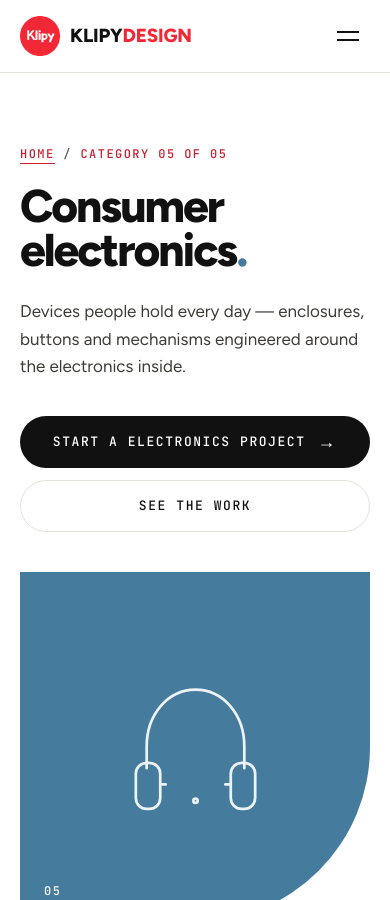
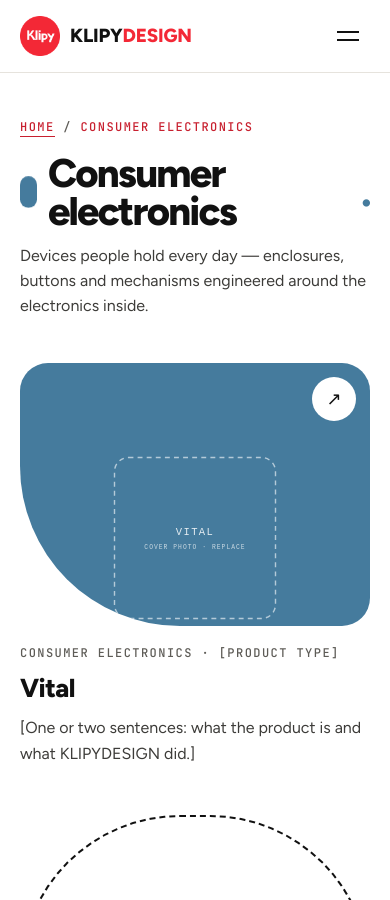
Before and after one commit to guy528/klipydesign-website, a Jekyll site: the page built from consumer-electronics/index.html, in a window 390 px wide and 900 px high. Built offline with Jekyll 4.4.1, drawn with Linux system fonts in a browser that asks for light colours; some of the changed text lies outside the part shown.

Commit message:
Category pages show products first; livelier hero capsules
- Category pages: products directly under the breadcrumb and title,
  'What we design' moved below
- Hero capsules: gentle float, wave morph with bounce and squash,
  3D tilt toward the cursor, light sheen on hover
- All motion off for visitors who prefer reduced motion

Co-Authored-By: Claude Opus 5.5 <noreply@anthropic.com>
Claude-Session: https://claude.ai/code/session_01FDrXdrNQE49HaWyKezdKsz

```diff
--- a/assets/css/style.css
+++ b/assets/css/style.css
@@ -468,3 +468,36 @@ a.pcard__panel{display:grid;text-decoration:none;color:var(--ink)}
 /* project cover photos keep their own shape (no forced 16:9 crop) */
 .proj-cover__panel.is-photo{aspect-ratio:auto;max-height:92vh}
 .proj-cover__panel.is-photo img{height:100%;max-height:92vh;object-position:var(--pos,50% 50%)}
+
+/* =========================================================
+   Category pages: products first
+   ========================================================= */
+.cat-top{padding:clamp(28px,5vh,56px) 0 clamp(72px,10vh,120px)}
+.cat-top__head{display:grid;grid-template-columns:minmax(0,1fr) minmax(0,1fr);gap:clamp(24px,5vw,80px);align-items:end;margin:18px 0 clamp(32px,5vh,52px)}
+.cat-top__title{display:flex;align-items:center;gap:.28em;font-size:clamp(40px,6vw,80px);line-height:.95;font-weight:800;letter-spacing:-.045em;color:var(--ink-1)}
+.cat-top__intro{font-size:clamp(16px,1.3vw,19px);line-height:1.55;color:var(--ink-2);max-width:40ch;justify-self:end}
+.cat-badge{display:inline-block;flex:none;width:.42em;height:.8em;border-radius:999px;background:var(--c);animation:badgeBreathe 3.2s ease-in-out infinite}
+@keyframes badgeBreathe{0%,100%{transform:scaleY(1)}50%{transform:scaleY(.72)}}
+@media (max-width:900px){
+  .cat-top__head{grid-template-columns:1fr;gap:14px}
+  .cat-top__intro{justify-self:start}
+}
+
+/* =========================================================
+   Hero capsules: floating, wave morph, 3D tilt, sheen
+   ========================================================= */
+:root{--morph:cubic-bezier(.68,-0.18,.27,1.18)}       /* a little bounce on every morph */
+.hero__mosaic{perspective:1400px}
+.mosaic{transform:rotateX(var(--rx,0deg)) rotateY(var(--ry,0deg));transform-style:preserve-3d;transition:transform .6s var(--ease)}
+.is-ready .tile{animation:tileFloat 6s ease-in-out infinite;animation-delay:calc(var(--i,0) * -1.2s)}
+@keyframes tileFloat{0%,100%{translate:0 0}50%{translate:0 -9px}}
+.mosaic.is-morphing .tile{animation:tileFloat 6s ease-in-out infinite,tileSquash .9s var(--ease) var(--d,0s) both;animation-delay:calc(var(--i,0) * -1.2s),var(--d,0s)}
+@keyframes tileSquash{0%{scale:1}35%{scale:.9 1.06}70%{scale:1.04 .97}100%{scale:1}}
+.mosaic.has-hover .tile{animation-play-state:paused}
+.tile::after{content:"";position:absolute;inset:0;pointer-events:none;background:linear-gradient(115deg,transparent 35%,rgba(255,255,255,.38) 50%,transparent 65%);transform:translateX(-130%)}
+.tile.is-hover::after{transform:translateX(130%);transition:transform 1s var(--ease)}
+@media (prefers-reduced-motion:reduce){
+  .is-ready .tile,.mosaic.is-morphing .tile{animation:none}
+  .mosaic{transform:none}
+  .cat-badge{animation:none}
+}
--- a/assets/js/main.js
+++ b/assets/js/main.js
@@ -81,7 +81,7 @@
       b.type = 'button';
       b.setAttribute('aria-label', `Show the ${l.name} layout`);
       b.innerHTML = '<i></i>';
-      b.addEventListener('click', () => { current = i; render(); restart(); });
+      b.addEventListener('click', () => { morphTo(i); restart(); });
       dotsEl.appendChild(b);
       return b;
     });
@@ -106,7 +106,23 @@
       nameEl.textContent = LAYOUTS[current].name;
       dots.forEach((d, i) => d.setAttribute('aria-current', i === current));
     }
-    function next() { current = (current + 1) % LAYOUTS.length; render(); }
+    // Wave morph: each capsule starts a beat after the previous one, with a little squash
+    function morphTo(n) {
+      current = n;
+      if (!reduce) {
+        tiles.forEach((t, i) => {
+          const d = i * 0.07 + 's';
+          t.style.transitionDelay = `${d},${d},${d},${d},${d},0s,0s,0s`;
+          t.style.setProperty('--d', d);
+        });
+        mosaic.classList.remove('is-morphing'); void mosaic.offsetWidth; mosaic.classList.add('is-morphing');
+        clearTimeout(morphT);
+        morphT = setTimeout(() => { mosaic.classList.remove('is-morphing'); tiles.forEach((t) => { t.style.transitionDelay = ''; }); }, 1500);
+      }
+      render();
+    }
+    let morphT;
+    function next() { morphTo((current + 1) % LAYOUTS.length); }
     function restart() {
       clearInterval(timer);
       timer = setInterval(() => { if (!paused && hovered === null && inView && !document.hidden) next(); }, MORPH_EVERY_MS);
@@ -141,6 +157,18 @@
       t.style.transitionDelay = `0s,0s,0s,0s,0s,0s,${0.25 + i * 0.08}s,0s`;
       setTimeout(() => { t.style.transitionDelay = ''; }, 1600);
     });
+    tiles.forEach((t, i) => t.style.setProperty('--i', i));
+    // 3D tilt: the whole composition leans toward the cursor
+    const stage = mosaic.parentElement;
+    if (fine && !reduce) {
+      stage.addEventListener('mousemove', (e) => {
+        const r = mosaic.getBoundingClientRect();
+        const px = (e.clientX - r.left) / r.width - 0.5, py = (e.clientY - r.top) / r.height - 0.5;
+        mosaic.style.setProperty('--ry', (px * 9).toFixed(2) + 'deg');
+        mosaic.style.setProperty('--rx', (py * -9).toFixed(2) + 'deg');
+      });
+      stage.addEventListener('mouseleave', () => { mosaic.style.setProperty('--ry', '0deg'); mosaic.style.setProperty('--rx', '0deg'); });
+    }
     if (fine && cursor) {
       mosaic.addEventListener('mousemove', (e) => {
         cursor.style.left = e.clientX + 'px';
--- a/consumer-electronics/index.html
+++ b/consumer-electronics/index.html
@@ -50,20 +50,23 @@ layout: null
 </header>
 
 <main id="main">
-  <section class="cat-hero">
-    <div class="wrap cat-hero__grid">
-      <div class="cat-hero__text">
-        <p class="label label--accent"><a class="link" href="/">Home</a> <span>/</span> Category 05 of 05</p>
-        <h1 class="cat-hero__title">Consumer electronics<span style="color:var(--c)">.</span></h1>
-        <p class="hero__sub">Devices people hold every day — enclosures, buttons and mechanisms engineered around the electronics inside.</p>
-        <div class="hero__ctas">
-          <a class="btn btn--dark magnetic" href="/#contact">Start a electronics project <span class="arrow" aria-hidden="true">→</span></a>
-          <a class="btn btn--ghost magnetic" href="#products">See the work</a>
-        </div>
+  <!-- Products first: visitors see the work right under the breadcrumb -->
+  <section class="cat-top" id="products">
+    <div class="wrap">
+      <p class="label label--accent"><a class="link" href="/">Home</a> <span>/</span> Consumer electronics</p>
+      <div class="cat-top__head">
+        <h1 class="cat-top__title"><span class="cat-badge" aria-hidden="true"></span>Consumer electronics<span style="color:var(--c)">.</span></h1>
+        <p class="cat-top__intro">Devices people hold every day — enclosures, buttons and mechanisms engineered around the electronics inside.</p>
       </div>
-      <div class="cat-hero__shape" style="border-radius:0 0 50% 0">
-        <img src="/assets/img/categories/consumer-electronics-light.svg" alt="" aria-hidden="true" width="400" height="400">
-        <span class="label cat-hero__num">05</span>
+      <div class="pgrid stagger">
+        {% assign items = site.projects | where: "category", "consumer-electronics" | sort: "order" %}
+        {% for p in items %}{% include project-card.html p=p %}{% endfor %}
+        <article class="pcard pcard--next">
+          <a class="pcard__panel pcard__panel--cta" href="/#contact">
+            <span>Your electronics product, next.</span>
+            <span class="btn btn--dark btn--sm">Start a project →</span>
+          </a>
+        </article>
       </div>
     </div>
   </section>
@@ -87,25 +90,6 @@ layout: null
         <article><span class="label">01</span><h3>Built around the PCB</h3><p>Housing, battery and boards packaged together so nothing is an afterthought.</p></article>
         <article><span class="label">02</span><h3>Feel of quality</h3><p>Button travel, click and surface finish tuned to feel precise.</p></article>
         <article><span class="label">03</span><h3>Assembly that scales</h3><p>Snap-fits, screws and seals planned for fast, repeatable assembly.</p></article>
-      </div>
-    </div>
-  </section>
-
-  <section class="section section--line" id="products">
-    <div class="wrap">
-      <div class="sec-head">
-        <p class="label label--accent"><span>02 /</span> Selected electronics work</p>
-        <h2 class="h2 reveal">Products in this category.</h2>
-      </div>
-      <div class="pgrid stagger">
-        {% assign items = site.projects | where: "category", "consumer-electronics" | sort: "order" %}
-        {% for p in items %}{% include project-card.html p=p %}{% endfor %}
-        <article class="pcard pcard--next">
-          <a class="pcard__panel pcard__panel--cta" href="/#contact">
-            <span>Your electronics product, next.</span>
-            <span class="btn btn--dark btn--sm">Start a project →</span>
-          </a>
-        </article>
       </div>
     </div>
   </section>
```
Also changed, not shown: defense/index.html (+16 -32 lines), kitchen/index.html (+16 -32 lines), lighting/index.html (+16 -32 lines), packaging/index.html (+16 -32 lines), tools/build_categories.py (+9 -25 lines).
